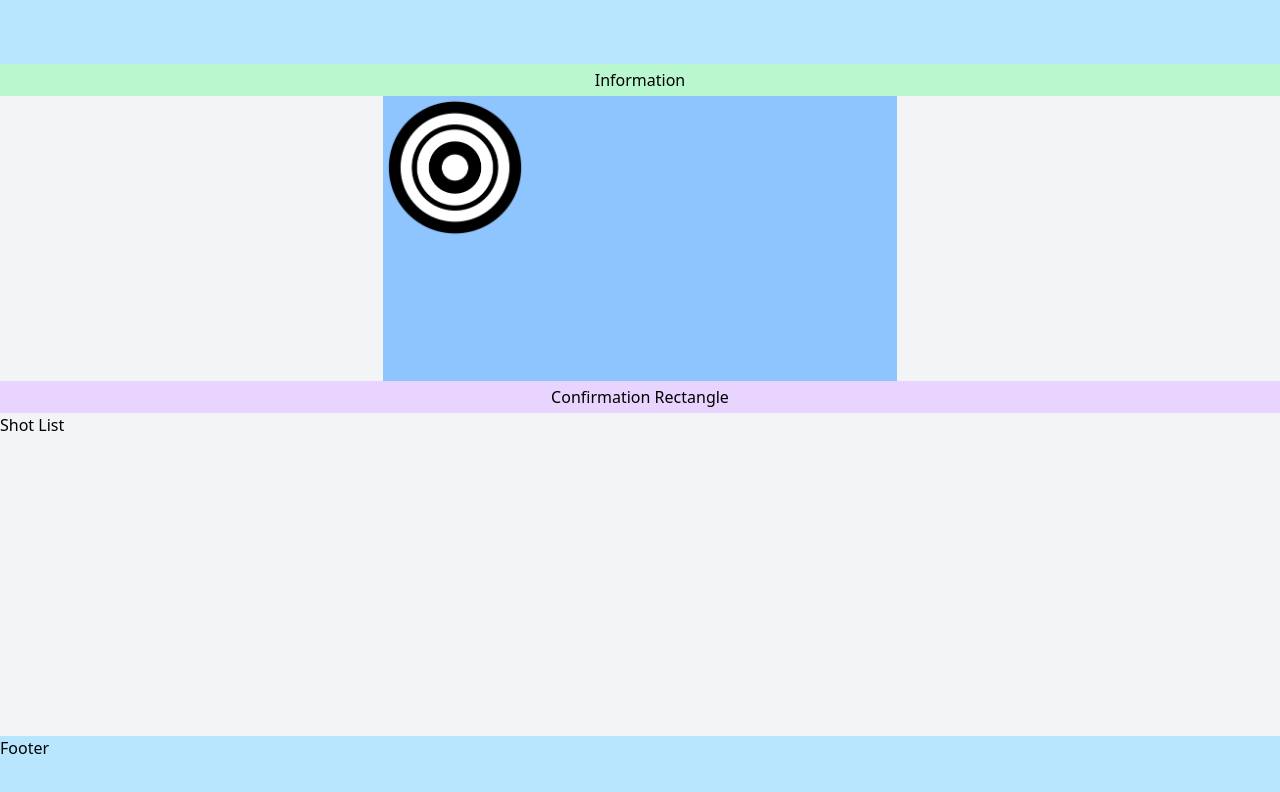
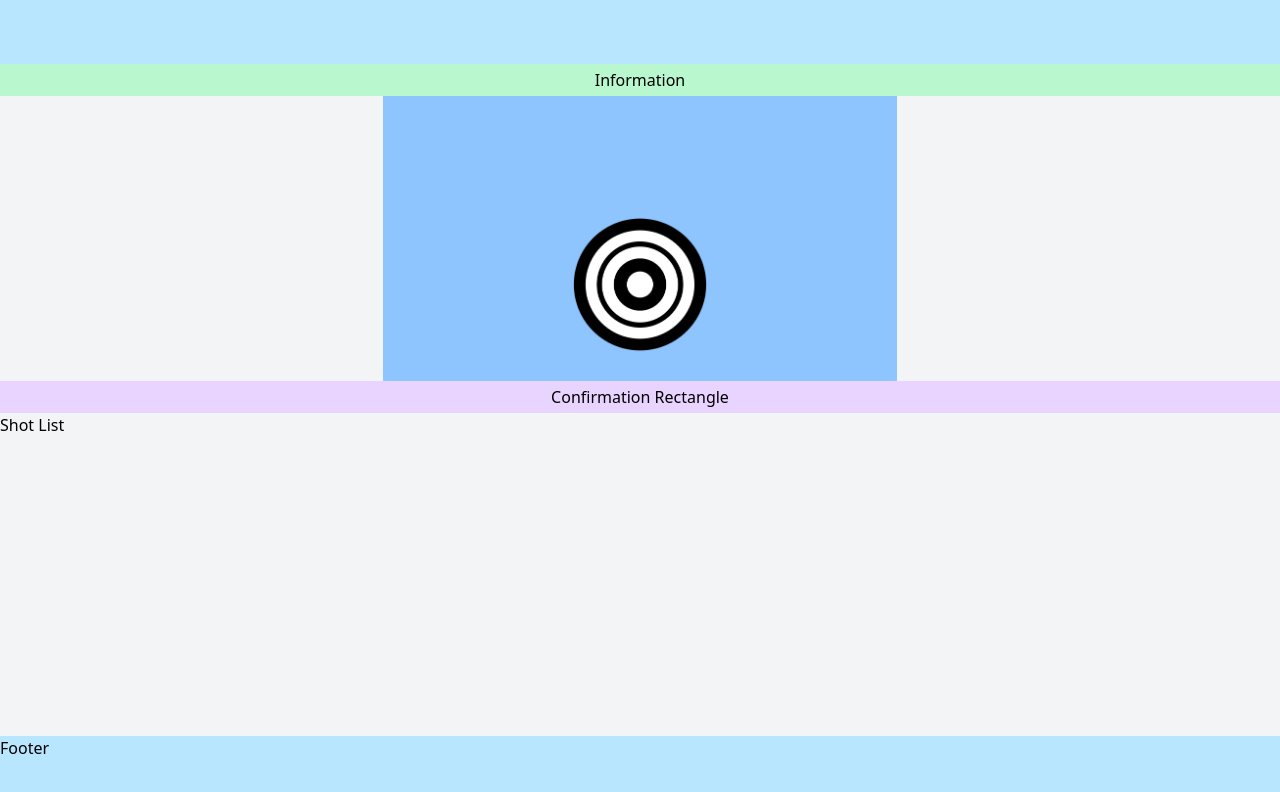
Before and after one commit to MisterShika/kyudo_app_front, a Next.js app: page /session/1 in a window 1280 px wide. Shown: the top 792 px of the page. Built offline with nearby package versions, Linux system fonts and the light colour scheme; no server answers.

Commit message:
Target now in appropriate place. Clicks now registering.

```diff
--- a/src/components/TargetArea.js
+++ b/src/components/TargetArea.js
@@ -1,20 +1,30 @@
 'use client';
 
-import { useState } from 'react';
+import { useState, useRef } from 'react';
 import Image from 'next/image';
 
 export default function TargetArea() {
     const [target, setTarget] = useState([]);
+    const targetRef = useRef(null);
+
+    const targetClick = (e) => {
+    const rect = targetRef.current.getBoundingClientRect();
+
+    const x = ((e.clientX - rect.left) / rect.width) * 100;
+    const y = ((e.clientY - rect.top) / rect.height) * 100;
+
+    console.log(`Clicked at X: ${x.toFixed(2)}%, Y: ${y.toFixed(2)}%`);
+    }
 
     return (
         <div className="target-box h-full">
-            <div className="top-target flex flex-col h-auto sm:h-[52%] min-h-[264px]">
+            <div className="top-target flex flex-col h-auto sm:h-[52%]">
                 <div className="notice-area flex items-center justify-center h-8 bg-green-200">
                     Information
                 </div>
                 <div className="target-container flex-grow flex items-center justify-center">
-                    <div className="target-area aspect-[9/5] w-full h-auto sm:w-auto sm:h-full bg-blue-300">
-                        <div className="relative w-[28%] h-[50%]">
+                    <div ref={targetRef} onClick={targetClick} className="target-area relative flex items-end justify-center aspect-[9/5] w-full h-auto sm:w-auto sm:h-full bg-blue-300">
+                        <div className="relative w-[28%] h-[50%] mb-[5%]">
                             <Image
                             src="/images/kyudoTarget.png"
                             alt="Kyudo Target"
```
